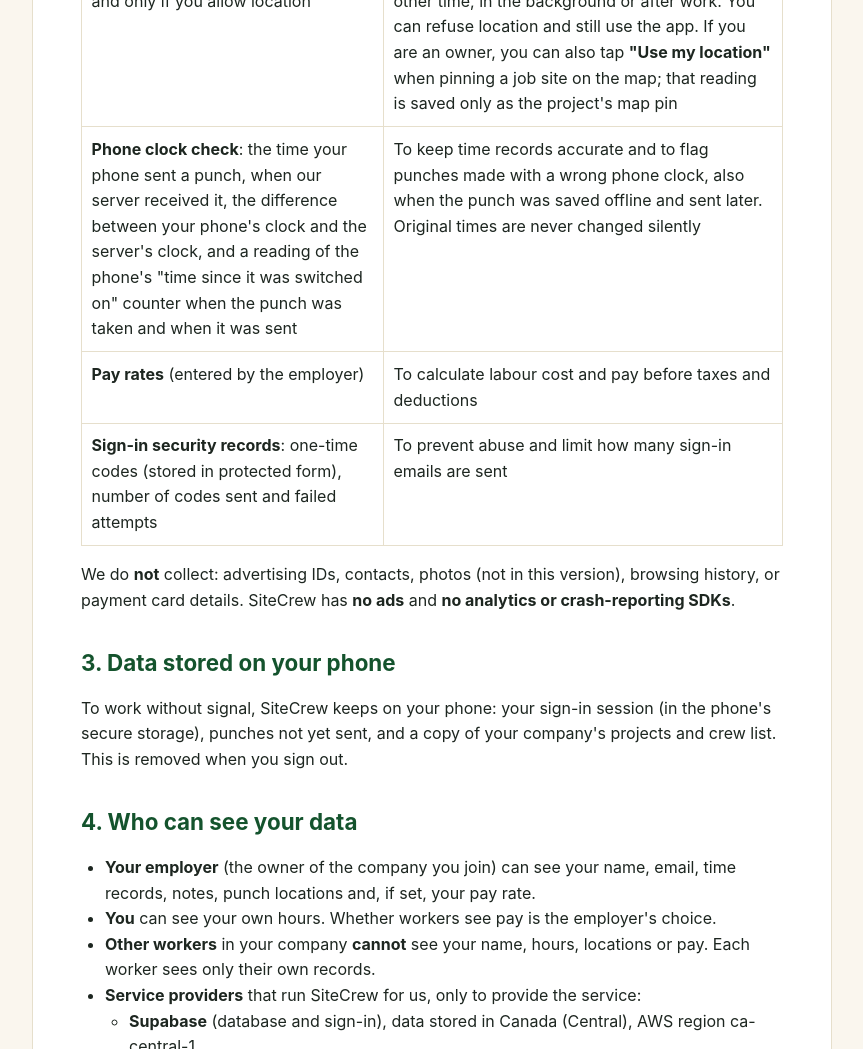
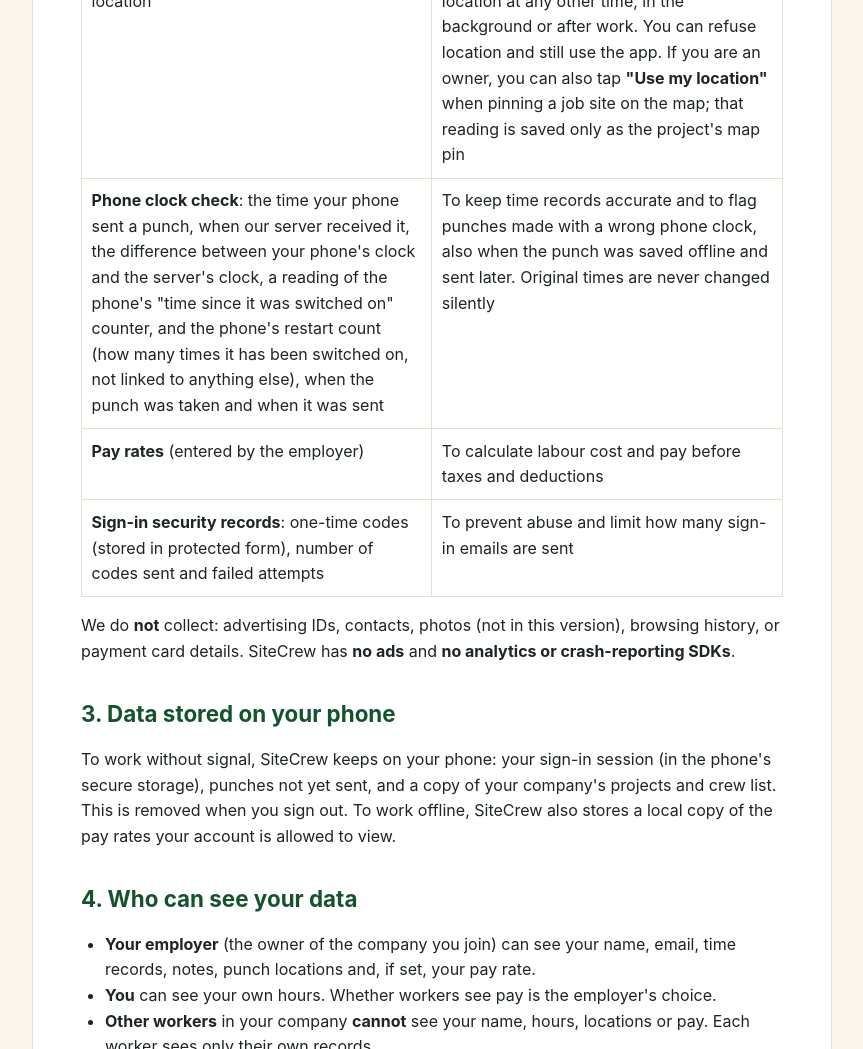
Before and after one commit to netizen286/northcedar-site, a plain HTML site: page sitecrew/privacy/index.html in a window 1280 px wide. Shown: the part 1220-2269 px from the top of the page, without its empty margins (208-1071 px from the left). Drawn offline with Linux system fonts and the light colour scheme.

Commit message:
Republish SiteCrew privacy policy from approved source

```diff
--- a/sitecrew/privacy/index.html
+++ b/sitecrew/privacy/index.html
@@ -61,7 +61,7 @@
 <td>So your employer can see where a punch happened and to suggest the nearest project. SiteCrew does <strong>not</strong> track your location at any other time, in the background or after work. You can refuse location and still use the app. If you are an owner, you can also tap <strong>&quot;Use my location&quot;</strong> when pinning a job site on the map; that reading is saved only as the project's map pin</td>
 </tr>
 <tr>
-<td><strong>Phone clock check</strong>: the time your phone sent a punch, when our server received it, the difference between your phone's clock and the server's clock, and a reading of the phone's &quot;time since it was switched on&quot; counter when the punch was taken and when it was sent</td>
+<td><strong>Phone clock check</strong>: the time your phone sent a punch, when our server received it, the difference between your phone's clock and the server's clock, a reading of the phone's &quot;time since it was switched on&quot; counter, and the phone's restart count (how many times it has been switched on, not linked to anything else), when the punch was taken and when it was sent</td>
 <td>To keep time records accurate and to flag punches made with a wrong phone clock, also when the punch was saved offline and sent later. Original times are never changed silently</td>
 </tr>
 <tr>
@@ -76,7 +76,7 @@
 </table>
 <p>We do <strong>not</strong> collect: advertising IDs, contacts, photos (not in this version), browsing history, or payment card details. SiteCrew has <strong>no ads</strong> and <strong>no analytics or crash-reporting SDKs</strong>.</p>
 <h2 id="data-stored-on-your-phone">3. Data stored on your phone</h2>
-<p>To work without signal, SiteCrew keeps on your phone: your sign-in session (in the phone's secure storage), punches not yet sent, and a copy of your company's projects and crew list. This is removed when you sign out.</p>
+<p>To work without signal, SiteCrew keeps on your phone: your sign-in session (in the phone's secure storage), punches not yet sent, and a copy of your company's projects and crew list. This is removed when you sign out. To work offline, SiteCrew also stores a local copy of the pay rates your account is allowed to view.</p>
 <h2 id="who-can-see-your-data">4. Who can see your data</h2>
 <ul>
 <li><strong>Your employer</strong> (the owner of the company you join) can see your name, email, time records, notes, punch locations and, if set, your pay rate.</li>
```
